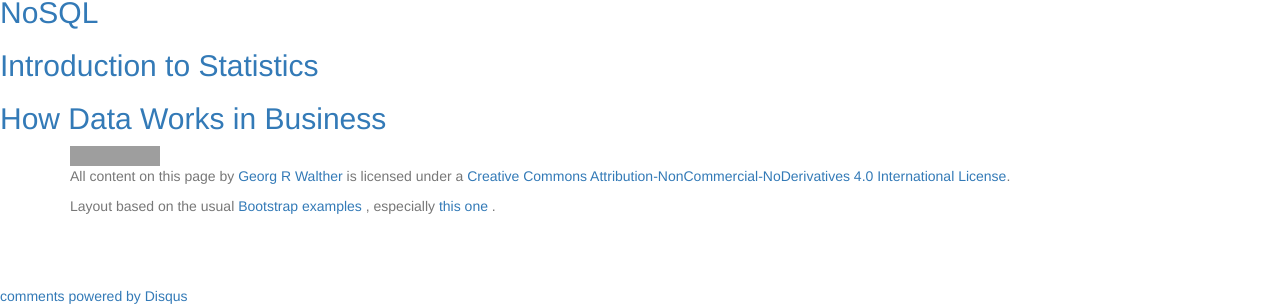
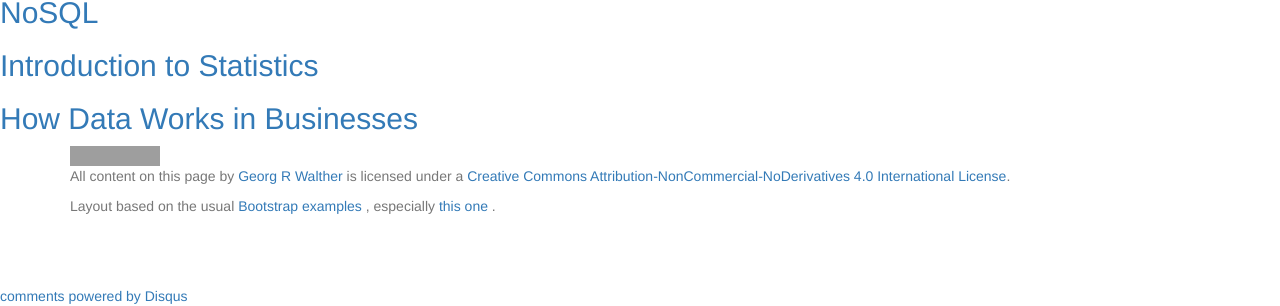
Before and after one commit to waltherg/backup.waltherg.github.io, a Jekyll site: the page built from s2ds/index.md, in a window 1280 px wide. Shown: the part 464-770 px from the top of the page. Built offline with Jekyll 4.4.1, drawn with Linux system fonts in a browser that asks for light colours; nearby versions of some CDN libraries; comment, search, counter and statistics services are not loaded; grey boxes are pictures that could not be loaded.

Commit message:
fit link

```diff
--- a/s2ds/index.md
+++ b/s2ds/index.md
@@ -37,4 +37,4 @@ follow the Twitter hash tag for the 2014 intake
 
 ## [Introduction to Statistics](/s2ds/introduction-to-statistics)
 
-## [How Data Works in Business](/s2ds/how-data-works-in-business)
+## [How Data Works in Businesses](/s2ds/how-data-works-in-businesses)
```
